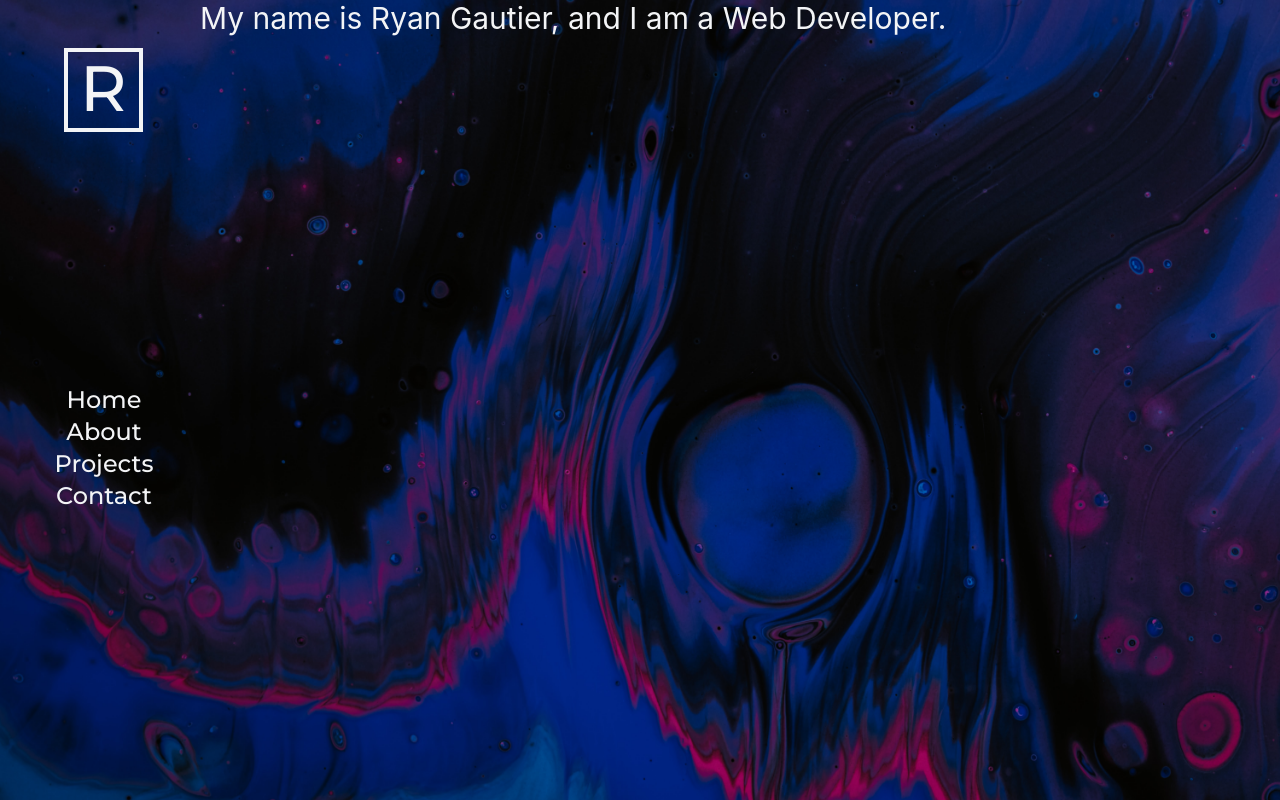
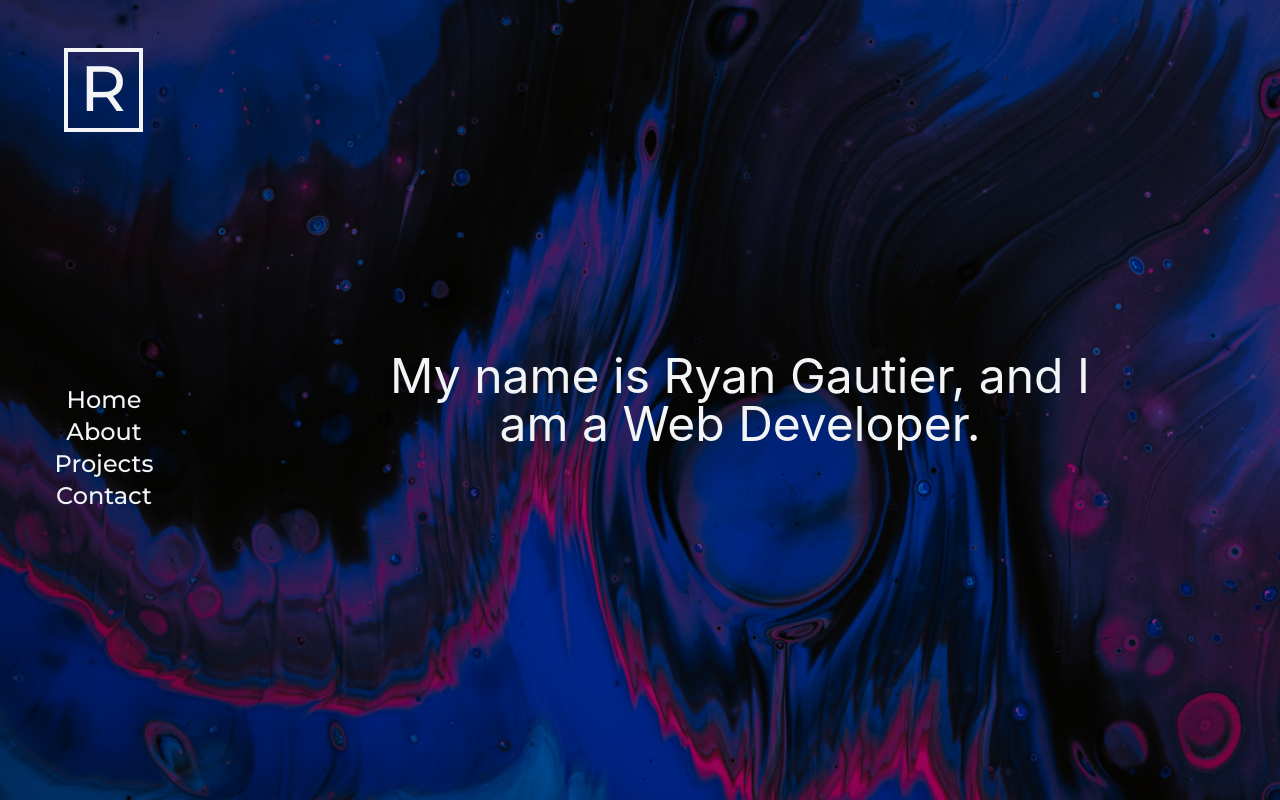
Before and after one commit to ryangautier1/reactportfolio, a React (Create React App) app: page / in a window 1280 px wide. Built offline with nearby package versions, Linux system fonts and the light colour scheme.

Commit message:
add text to home page

```diff
--- a/src/components/HomeContent/index.js
+++ b/src/components/HomeContent/index.js
@@ -3,8 +3,8 @@ import "./style.css";
 
 function HomeContent() {
   return (
-    <div className="relative flex home-content">
-      <div className="text-gray-100 items-center justify-center text-3xl">
+    <div className="relative flex home-content items-center justify-center">
+      <div className="text-gray-100 text-5xl text-center home-text">
         My name is Ryan Gautier, and I am a Web Developer.
       </div>
     </div>
--- a/src/components/HomeContent/style.css
+++ b/src/components/HomeContent/style.css
@@ -1,5 +1,9 @@
 .home-content {
   width: calc(100vw - 200px);
   margin-left: 200px;
+  height: 100vh;
+}
 
+.home-text {
+  width: 70%;
 }
```
